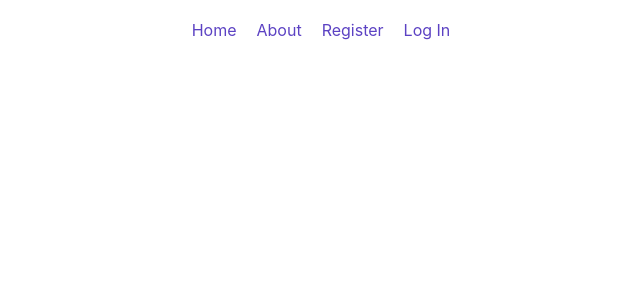
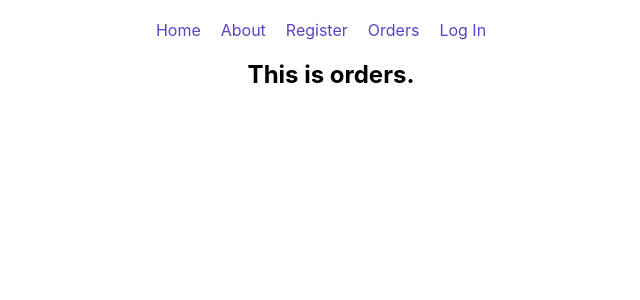
Before and after one commit to Sajeeb77725/router-firebase-combination, a React (Create React App) app: page /orders in a window 1280 px wide. Shown: the top 300 px of the page, without its empty margins (309-949 px from the left). Built offline with nearby package versions, Linux system fonts and the light colour scheme; no server answers.

Commit message:
orders component

```diff
--- a/src/App.js
+++ b/src/App.js
@@ -3,6 +3,7 @@ import "./App.css";
 import Header from "./components/Header/Header";
 import Home from "./components/Home/Home";
 import LogIn from "./components/LogIn/LogIn";
+import Orders from "./components/Orders/Orders";
 import Register from "./components/Register/Register";
 
 function App() {
@@ -16,6 +17,7 @@ function App() {
         <Route path="/login" element={<LogIn></LogIn>}>
           Log In
         </Route>
+        <Route path="/orders" element={<Orders></Orders>}></Route>
         <Route path="/register" element={<Register></Register>}>
           Register
         </Route>
--- a/src/components/Header/Header.js
+++ b/src/components/Header/Header.js
@@ -15,6 +15,7 @@ const Header = () => {
         <Link to="/">Home</Link>
         <Link to="/about">About</Link>
         <Link to="/register">Register</Link>
+        <Link to="/orders">Orders</Link>
         <span>{user?.displayName && user.displayName}</span>
         {user?.uid ? (
           <button onClick={() => signOut(auth)}>Sing Out</button>
--- /dev/null
+++ b/src/components/Orders/Orders.js
@@ -0,0 +1,11 @@
+import React from "react";
+
+const Orders = () => {
+  return (
+    <div>
+      <h2>This is orders.</h2>
+    </div>
+  );
+};
+
+export default Orders;
```
